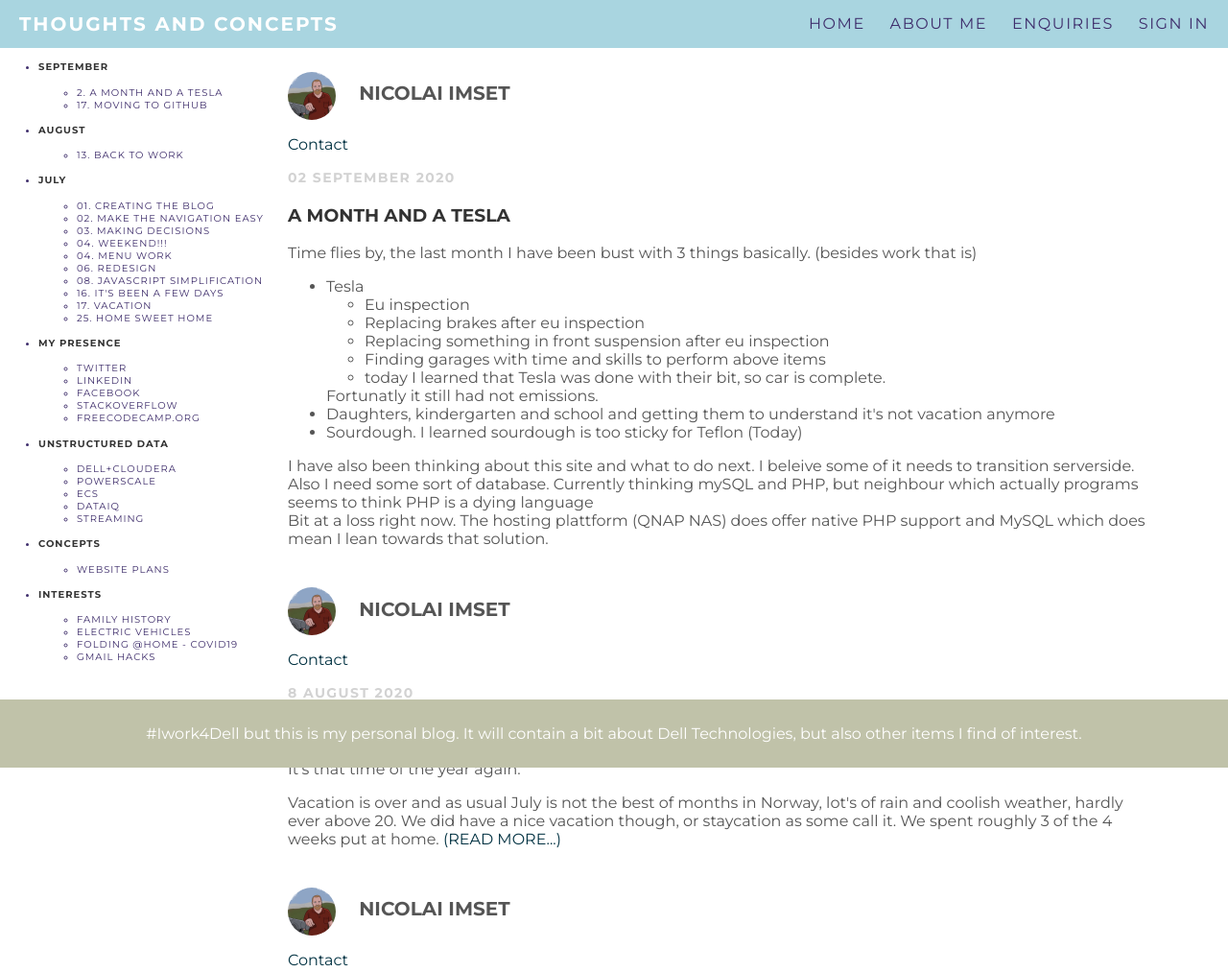
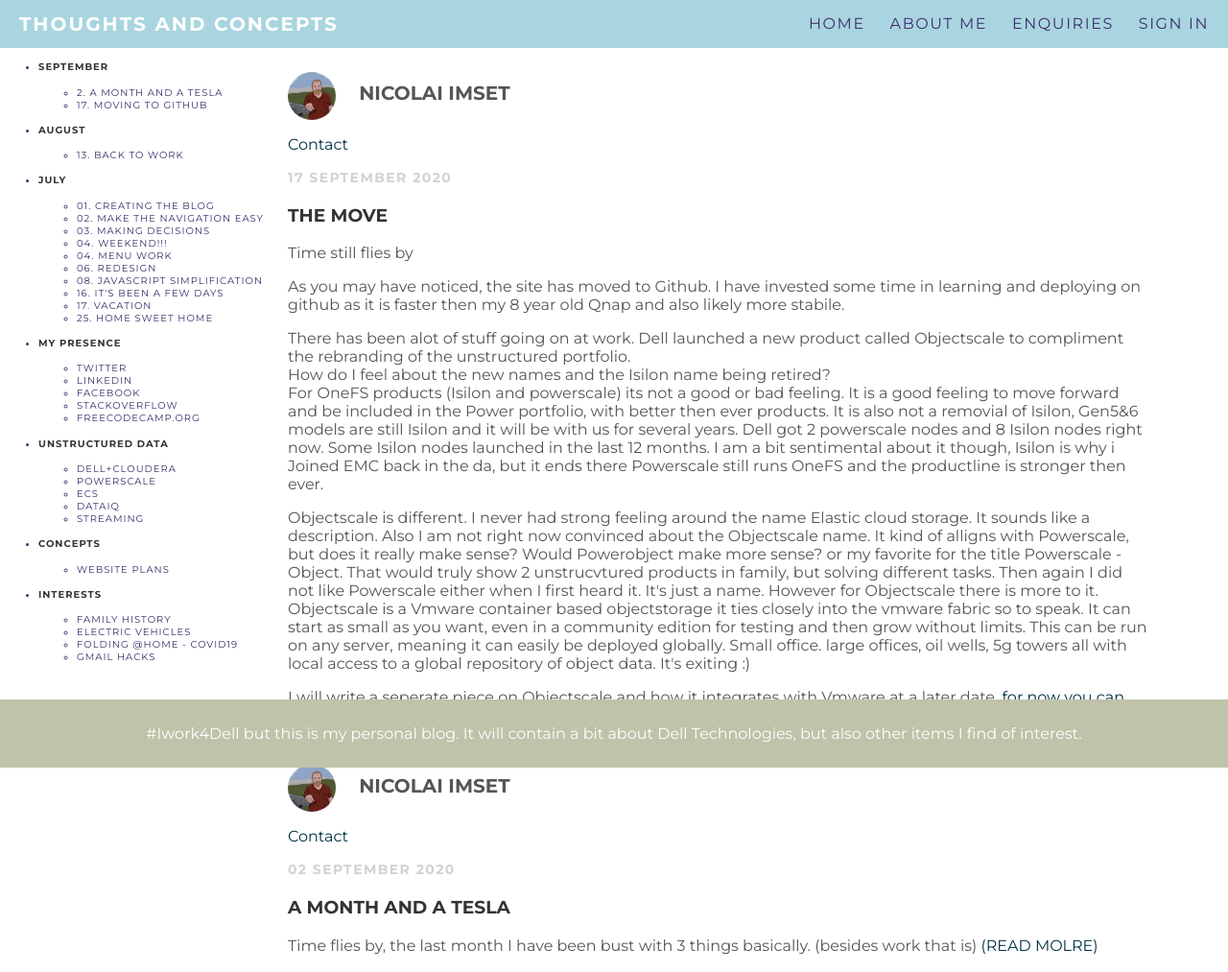
Before and after one commit to GarmdGriek/GarmdGriek.github.io, a plain HTML site: page index.html in a window 1280 px wide. Shown: the top 1013 px of the page at 96% size. Drawn offline with Linux system fonts and the light colour scheme.

Commit message:
update index

```diff
--- a/index.html
+++ b/index.html
@@ -16,6 +16,30 @@
             <div class=menu-left>
                 <ul id="menu-left">
                 </ul>
+            </div>            <div class="container">
+                <div class="post-author">
+                    <img src="/images/me.jpg">
+                    <span>Nicolai Imset </span>
+                    <p class="author-contact"><a href="mailto:nicolai.imset@gmail.com?subject=webEnquiry" target="_blank">Contact</a></p>
+                    <p class="post-date">17 September 2020</p>
+                    <a href="/blogpost/20200917-moving-to-github.html"><h3 class="post-title">The move</h3></a>
+                        <div class="post-content">
+                            <p>Time still flies by</p>
+                            <p>As you may have noticed, the site has moved to Github. I have invested some time in learning and deploying on github as it is faster then my 8 year old Qnap and also likely more stabile.</p>
+                            <p>There has been alot of stuff going on at work. Dell launched a new product called Objectscale to compliment the rebranding of the unstructured portfolio.<br>
+                            How do I feel about the new names and the Isilon name being retired? <br>
+                            For OneFS products (Isilon and powerscale) its not a good or bad feeling. It is a good feeling to move forward and be included in the Power portfolio, with better then ever products.
+                            It is also not a removial of Isilon, Gen5&6 models are still Isilon and it will be with us for several years. Dell got 2 powerscale nodes and 8 Isilon nodes right now. Some Isilon nodes launched in the last 12 months.
+                            I am a bit sentimental about it though, Isilon is why i Joined EMC back in the da, but it ends there Powerscale still runs OneFS and the productline is stronger then ever.</p>
+                            <p>Objectscale is different. I never had strong feeling around the name Elastic cloud storage. It sounds like a description. Also I am not right now convinced about the Objectscale name. It kind of alligns with
+                            Powerscale, but does it really make sense? Would Powerobject make more sense? or my favorite for the title Powerscale - Object. That would truly show 2 unstrucvtured products in family, but solving
+                            different tasks. Then again I did not like Powerscale either when I first heard it. It's just a name. However for Objectscale there is more to it. Objectscale is a Vmware container based objectstorage
+                            it ties closely into the vmware fabric so to speak. It can start as small as you want, even in a community edition for testing and then grow without limits. This can be run on any server, meaning it can easily be
+                            deployed globally. Small office. large offices, oil wells, 5g towers all with local access to a global repository of object data. It's exiting :)</p>
+                            <p>I will write a seperate piece on Objectscale and how it integrates with Vmware at a later date. <a href="https://blog.dellemc.com/en-us/dell-emc-objectscale-early-access-on-vmware-cloud-foundation/">for now you can read more about it @dell.com</a>
+                        </p>
+                        </div>
+                </div>
             </div>
             <div class="container">
                 <div class="post-author">
@@ -23,28 +47,9 @@
                     <span>Nicolai Imset </span>
                     <p class="author-contact"><a href="mailto:nicolai.imset@gmail.com?subject=webEnquiry" target="_blank">Contact</a></p>
                     <p class="post-date">02 September 2020</p>
-                    <a href="#"><h3 class="post-title">A month and a Tesla</h3></a>
+                    <a href="/blogpost/20200902-a-month-and-a-tesla.html"><h3 class="post-title">A month and a Tesla</h3></a>
                         <div class="post-content">
-                            <p>Time flies by, the last month I have been bust with 3 things basically. (besides work that is)
-                            <ul>
-                                <li>Tesla
-                                    <ul>
-                                        <li>Eu inspection</li>
-                                        <li>Replacing brakes after eu inspection</li>
-                                        <li>Replacing something in front suspension after eu inspection</li>
-                                        <li>Finding garages with time and skills to perform above items</li>
-                                        <li>today I learned that Tesla was done with their bit, so car is complete.</li>
-                                    </ul>
-                                    Fortunatly it still had not emissions.
-                                </li>
-                                <li>Daughters, kindergarten and school and getting them to understand it's not vacation anymore</li>
-                                <li>Sourdough. I learned sourdough is too sticky for Teflon (Today)</li>
-                            </ul></p>
-                            <p>
-                                I have also been thinking about this site and what to do next. I beleive some of it needs to transition serverside.<br>
-                                Also I need some sort of database. Currently thinking mySQL and PHP, but neighbour which actually programs seems to think PHP is a dying language<br>
-                                Bit at a loss right now. The hosting plattform (QNAP NAS) does offer native PHP support and MySQL which does mean I lean towards that solution.
-                            </p>
+                            <p>Time flies by, the last month I have been bust with 3 things basically. (besides work that is) <a href="/blogpost/20200902-a-month-and-a-tesla.html">(READ MOLRE)</a></p>
                         </div>
                 </div>
             </div>
@@ -54,7 +59,7 @@
                 <span>Nicolai Imset </span>
                 <p class="author-contact"><a href="mailto:nicolai.imset@gmail.com?subject=webEnquiry" target="_blank">Contact</a></p>
                 <p class="post-date">8 August 2020</p>
-                <a href="#"><h3 class="post-title">Back to work</h3></a>
+                <a href="/blogpost/20200813-back-to-work.html"><h3 class="post-title">Back to work</h3></a>
                     <div class="post-content">
                         <p><p>It's that time of the year again.</p>
                         Vacation is over and as usual July is not the best of months in Norway, lot's of rain and coolish weather, hardly ever above 20. We did have a nice vacation though, or staycation as some call it.
```
